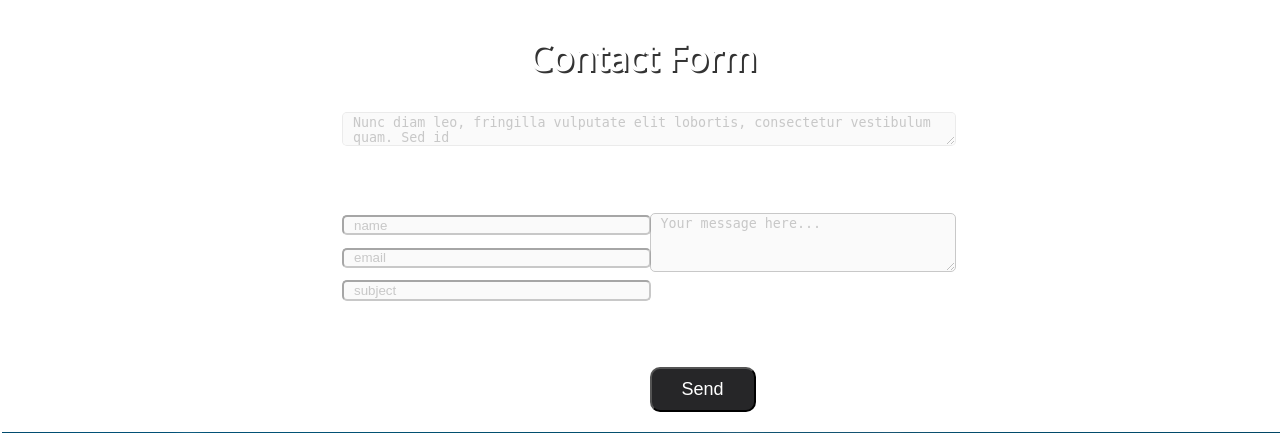
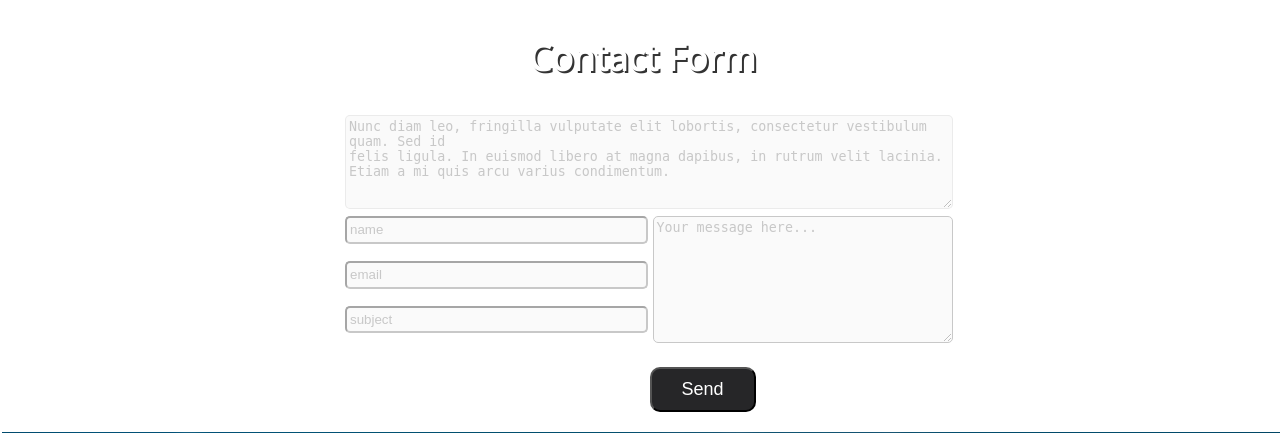
Before and after one commit to GreatDeveloper66/voyage-prework-tier1-adams, a PHP site: page / in a window 1280 px wide. Shown: the part 3618-4051 px from the top of the page. Run offline with PHP 8.4, Linux system fonts and the light colour scheme; some libraries are stand-ins or nearby versions.

Commit message:
reorganized and resized fields in contact form

```diff
--- a/css/index.css
+++ b/css/index.css
@@ -369,7 +369,7 @@ form {
 	grid-gap: 15px;
 	grid-auto-rows: auto;
 	max-width: 600px;
-	height: 300px;
+	height: 450px;
 	grid-template-areas: "messagebox"
 		"messagebox"
 		"messagebox"
@@ -399,21 +399,21 @@ form div.sendbutton {
 textarea, input {
 	width: 100%;
 	border-radius: 5px;
-	padding-left: 10px;
+	padding: 3px;
+	margin: 3px;
 	color: #000;
 	background: #F2F2F2 none repeat scroll 00;
 	opacity: 0.4;
 }
 
 div.textbox textarea {
-	height: 25%;
+	height: 100%;
 }
 div.messagebox textarea {
-	height: 33%;
+	height: 100%;
 }
-
 input {
-	height: 7%;
+	height: 20%;
 	margin-bottom: 5px;
 }
 
@@ -513,6 +513,7 @@ div.column h2.greyheader {
 
 	form {
 		display: grid;
+		height: 300px;
 		grid-template: repeat(8, 1fr)/1fr 1fr;
 		grid-template-areas: "messagebox messagebox"
 			"messagebox messagebox"
@@ -524,12 +525,9 @@ div.column h2.greyheader {
 			". sendbutton";
 	}
 
-	div.textbox textarea {
-	height: 45%;
-}
 	input {
-		height: 12%;
-		margin-bottom: 10px;
+		height: 15%;
+		margin-bottom: 14px;
 	}
 
 	div.row1 div.column {
```
